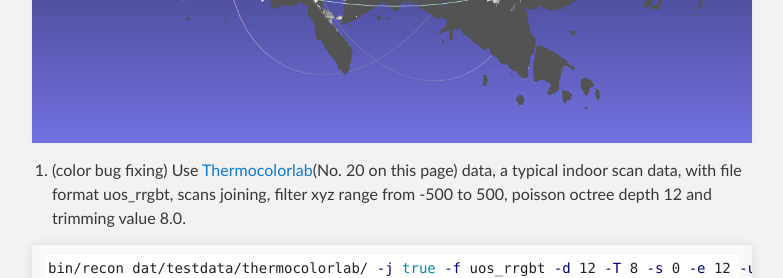
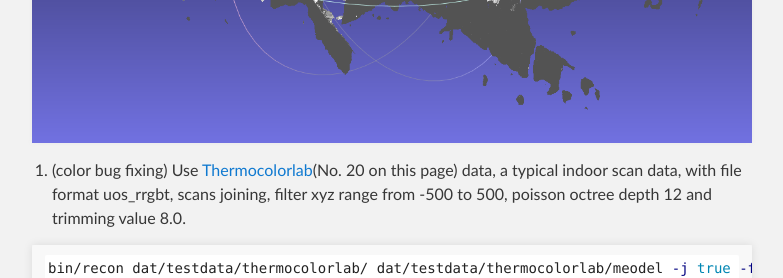
Before and after one commit to xiasun/gsoc2018, a Jekyll site: the page built from index.md, in a window 1280 px wide and 900 px high, scrolled down 2639 px, cut to the strip 0-278 px from the top of the window. Shown: the whole strip, without its empty margins (248-1031 px from the left). Built offline with Jekyll 4.4.1, drawn with Linux system fonts in a browser that asks for light colours; our own code applies the rules of GitHub Pages for plain Markdown files.

Commit message:
Update with content

````diff
--- a/index.md
+++ b/index.md
@@ -38,7 +38,7 @@ bin/recon dat/testdata/thermobremen dat/testdata/thermobremen/result -f uosr -a
 4. (color bug fixing) Use [Thermocolorlab](http://kos.informatik.uni-osnabrueck.de/3Dscans/)(No. 20 on this page) data, a typical indoor scan data, with file format uos_rrgbt, scans joining, filter xyz range from -500 to 500, poisson octree depth 12 and trimming value 8.0.
 
 ```shell
-bin/recon dat/testdata/thermocolorlab/ -j true -f uos_rrgbt -d 12 -T 8 -s 0 -e 12 -u "11;6;-500;500;-500;500;-500;500"
+bin/recon dat/testdata/thermocolorlab/ dat/testdata/thermocolorlab/meodel -j true -f uos_rrgbt -d 12 -T 8 -s 0 -e 12 -u "11;6;-500;500;-500;500;-500;500" --incolor true
 ```
 ![thermocolorlab](imgs/thermocolorlab.png)
 
````
Also changed, not shown: 1 other file.
